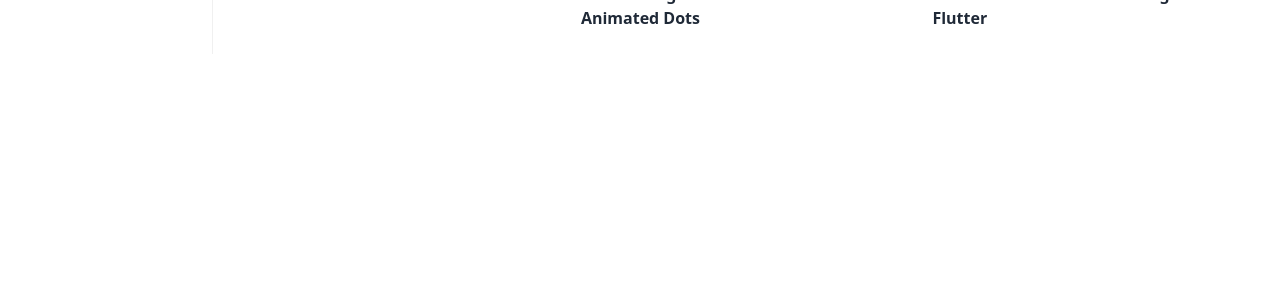
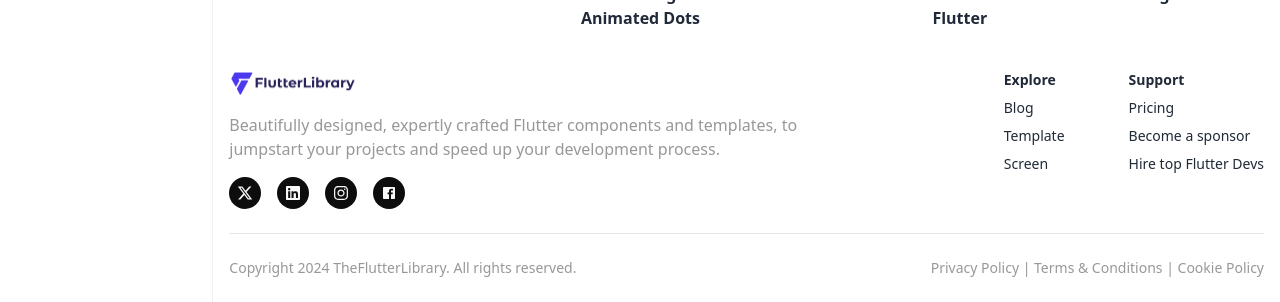
Before and after one commit to mehedii-h03/flutter-library, a React (Vite) app: page / in a window 1280 px wide. Shown: the part 1308-1610 px from the top of the page. Before the commit the page ends 1362 px from the top, so only its background shows below. Built offline with nearby package versions, Linux system fonts and the light colour scheme.

Commit message:
Footer added

```diff
--- a/src/layouts/MainLayout.tsx
+++ b/src/layouts/MainLayout.tsx
@@ -1,6 +1,7 @@
 import { Outlet } from "react-router-dom";
 import Sidebar from "../shared/Sidebar";
 import Navbar from "../shared/Navbar";
+import Footer from "../shared/Footer";
 
 const MainLayout = () => {
   return (
@@ -11,6 +12,7 @@ const MainLayout = () => {
       <div className="col-span-12 lg:col-span-10 space-y-10 py-4 lg:p-4">
         <Navbar />
         <Outlet />
+        <Footer />
       </div>
     </div>
   );
--- /dev/null
+++ b/src/shared/Footer.tsx
@@ -0,0 +1,86 @@
+import { Link } from "react-router-dom";
+import logo from "../assets/logo/logo.png";
+import { FaXTwitter } from "react-icons/fa6";
+import { FaLinkedin } from "react-icons/fa";
+import { FaInstagram } from "react-icons/fa";
+import { IoLogoFacebook } from "react-icons/io";
+
+const Footer = () => {
+  return (
+    <footer>
+      <div className="flex flex-col md:flex-row justify-between">
+        <div className="space-y-4 text-center md:text-start">
+          <img className="w-32 mx-auto md:mx-0" src={logo} alt="logo" />
+          <p className="text-TSecondary mx-auto md:mx-0 max-w-[70ch]">
+            Beautifully designed, expertly crafted Flutter components and
+            templates, to jumpstart your projects and speed up your development
+            process.
+          </p>
+          <div className="flex gap-4 justify-center md:justify-start">
+            <Link
+              to=""
+              className="bg-[#0D0D0E] text-[#F8F8F8] w-8 h-8 rounded-full flex justify-center items-center"
+            >
+              <FaXTwitter />
+            </Link>
+            <Link
+              to=""
+              className="bg-[#0D0D0E] text-[#F8F8F8] w-8 h-8 rounded-full flex justify-center items-center"
+            >
+              <FaLinkedin />
+            </Link>
+            <Link
+              to=""
+              className="bg-[#0D0D0E] text-[#F8F8F8] w-8 h-8 rounded-full flex justify-center items-center"
+            >
+              <FaInstagram />
+            </Link>
+            <Link
+              to=""
+              className="bg-[#0D0D0E] text-[#F8F8F8] w-8 h-8 rounded-full flex justify-center items-center"
+            >
+              <IoLogoFacebook />
+            </Link>
+          </div>
+        </div>
+        <div className="flex justify-center md:justify-start gap-16 mt-5 md:mt-0">
+          <ul className="text-sm space-y-2">
+            <li className="font-semibold">
+              <Link to="">Explore</Link>
+            </li>
+            <li>
+              <Link to="">Blog</Link>
+            </li>
+            <li>
+              <Link to="">Template</Link>
+            </li>
+            <li>
+              <Link to="">Screen</Link>
+            </li>
+          </ul>
+          <ul className="text-sm space-y-2">
+            <li className="font-semibold">
+              <Link to="">Support</Link>
+            </li>
+            <li>
+              <Link to="">Pricing</Link>
+            </li>
+            <li>
+              <Link to="">Become a sponsor</Link>
+            </li>
+            <li>
+              <Link to="">Hire top Flutter Devs</Link>
+            </li>
+          </ul>
+        </div>
+      </div>
+      <hr className="my-6" />
+      <div className="mt-6 flex text-center md:text-start flex-col md:flex-row space-y-4 md:space-y-0 justify-between text-sm text-TSecondary">
+        <p>Copyright 2024 TheFlutterLibrary. All rights reserved.</p>
+        <p>Privacy Policy | Terms & Conditions | Cookie Policy</p>
+      </div>
+    </footer>
+  );
+};
+
+export default Footer;
```
